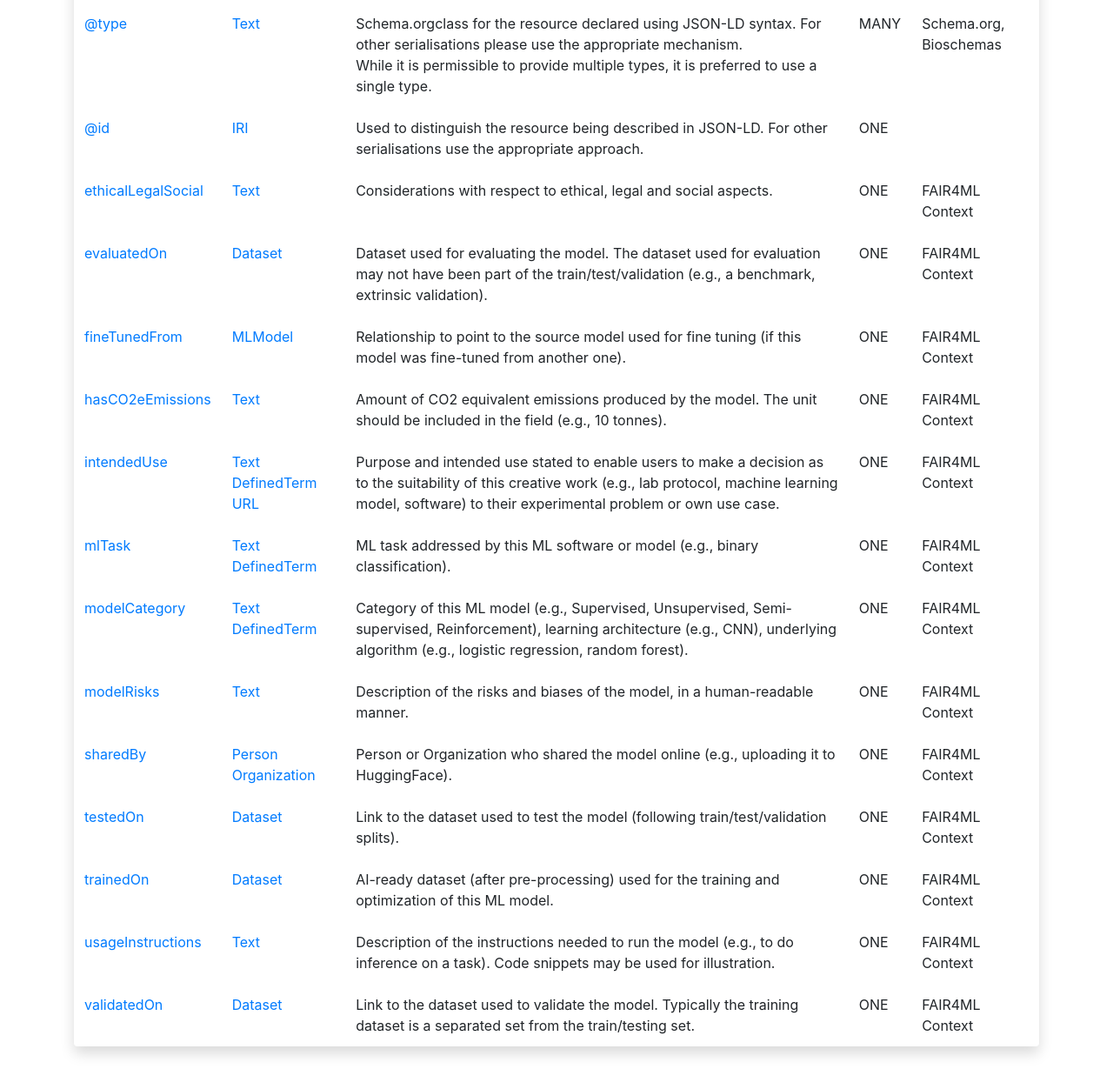
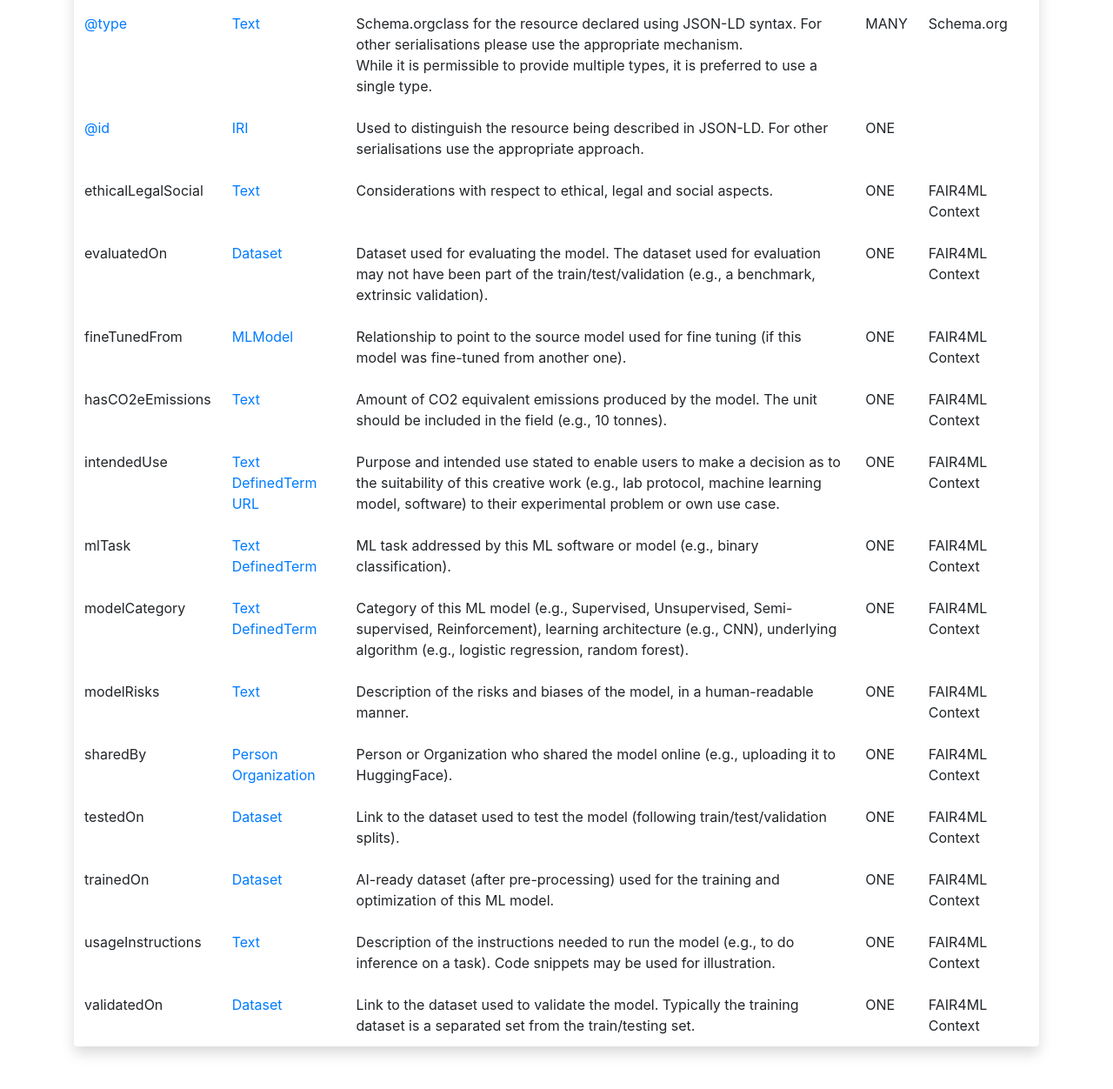
Before and after one commit to RDA-FAIR4ML/FAIR4ML-schema, a plain HTML site: page index.html in a window 1280 px wide. Shown: the part 1166-2418 px from the top of the page at 87% size. Drawn offline with nearby package versions, Linux system fonts and the light colour scheme; some packages are replaced by stand-ins of ours; a script that the page names is missing.

Commit message:
cleanup in html

```diff
--- a/index.html
+++ b/index.html
@@ -118,7 +118,7 @@
             syntax. For other serialisations please use the appropriate mechanism.<br />While it is
             permissible to provide multiple types, it is preferred to use a single type.</td>
         <td>MANY</td>
-        <td class="control-vocabulary-column">Schema.org, Bioschemas</td>
+        <td class="control-vocabulary-column">Schema.org</td>
     </tr>
     <tr>
         <td class="property-column"><a href="https://www.w3.org/TR/json-ld/#node-identifiers" target="_blank"
@@ -131,7 +131,7 @@
         <td class="control-vocabulary-column"></td>
     </tr>
     <tr>
-        <td class="property-column"><a href="https://w3id.org/fair4ml/ethicalLegalSocial" target="_blank" class="external" rel="noopener">ethicalLegalSocial</a></td>
+        <td class="property-column">ethicalLegalSocial</td>
         <td><a href="https://schema.org/Text" target="_blank" class="external" rel="noopener">Text</a></td>
         <td class="description-column">Considerations with respect to ethical, legal and social aspects.</td>
         <td>ONE</td>
@@ -140,28 +140,28 @@
 
 
     <tr>
-        <td class="property-column"><a href="https://w3id.org/fair4ml/evaluatedOn" target="_blank" class="external" rel="noopener">evaluatedOn</a></td>
+        <td class="property-column">evaluatedOn</td>
         <td><a href="https://schema.org/Dataset" target="_blank" class="external" rel="noopener">Dataset</a></td>
         <td class="description-column">Dataset used for evaluating the model. The dataset used for evaluation may not have been part of the train/test/validation (e.g., a benchmark, extrinsic validation).</td>
         <td>ONE</td>
         <td class="control-vocabulary-column">FAIR4ML Context</td>
     </tr>
     <tr>
-        <td class="property-column"><a href="https://w3id.org/fair4ml/fineTunedFrom" target="_blank" class="external" rel="noopener">fineTunedFrom</a></td>
+        <td class="property-column">fineTunedFrom</td>
         <td><a href="https://w3id.org/fair4ml/MLModel" target="_blank" class="external" rel="noopener">MLModel</a></td>
         <td class="description-column">Relationship to point to the source model used for fine tuning (if this model was fine-tuned from another one).</td>
         <td>ONE</td>
         <td class="control-vocabulary-column">FAIR4ML Context</td>
     </tr>
     <tr>
-        <td class="property-column"><a href="https://w3id.org/fair4ml/hasCO2eEmissions" target="_blank" class="external" rel="noopener">hasCO2eEmissions</a></td>
+        <td class="property-column">hasCO2eEmissions</td>
         <td><a href="https://schema.org/Text" target="_blank" class="external" rel="noopener">Text</a></td>
         <td class="description-column">Amount of CO2 equivalent emissions produced by the model. The unit should be included in the field (e.g., 10 tonnes).</td>
         <td>ONE</td>
         <td class="control-vocabulary-column">FAIR4ML Context</td>
     </tr>
     <tr>
-        <td class="property-column"><a href="https://w3id.org/fair4ml/intendedUse" target="_blank" class="external" rel="noopener">intendedUse</a></td>
+        <td class="property-column">intendedUse</td>
         <td><a href="https://schema.org/Text" target="_blank" class="external" rel="noopener">Text</a>
             <a href="https://schema.org/DefinedTerm" target="_blank" class="external" rel="noopener">DefinedTerm</a>
             <a href="https://schema.org/URL" target="_blank" class="external" rel="noopener">URL</a></td>
@@ -170,7 +170,7 @@
         <td class="control-vocabulary-column">FAIR4ML Context</td>
     </tr>
     <tr>
-        <td class="property-column"><a href="https://w3id.org/fair4ml/mlTask" target="_blank" class="external" rel="noopener">mlTask</a></td>
+        <td class="property-column">mlTask</td>
         <td><a href="https://schema.org/Text" target="_blank" class="external" rel="noopener">Text</a>
             <a href="https://schema.org/DefinedTerm" target="_blank" class="external" rel="noopener">DefinedTerm</a></td>
         <td class="description-column">ML task addressed by this ML software or model (e.g., binary classification).</td>
@@ -178,7 +178,7 @@
         <td class="control-vocabulary-column">FAIR4ML Context</td>
     </tr>
     <tr>
-        <td class="property-column"><a href="https://w3id.org/fair4ml/modelCategory" target="_blank" class="external" rel="noopener">modelCategory</a></td>
+        <td class="property-column">modelCategory</td>
         <td><a href="https://schema.org/Text" target="_blank" class="external" rel="noopener">Text</a>
             <a href="https://schema.org/DefinedTerm" target="_blank" class="external" rel="noopener">DefinedTerm</a></td>
         <td class="description-column">Category of this ML model (e.g., Supervised, Unsupervised, Semi-supervised, Reinforcement), learning architecture (e.g., CNN), underlying algorithm (e.g., logistic regression, random forest).</td>
@@ -186,14 +186,14 @@
         <td class="control-vocabulary-column">FAIR4ML Context</td>
     </tr>
     <tr>
-        <td class="property-column"><a href="https://w3id.org/fair4ml/modelRisks" target="_blank" class="external" rel="noopener">modelRisks</a></td>
+        <td class="property-column">modelRisks</td>
         <td><a href="https://schema.org/Text" target="_blank" class="external" rel="noopener">Text</a></td>
         <td class="description-column">Description of the risks and biases of the model, in a human-readable manner.</td>
         <td>ONE</td>
         <td class="control-vocabulary-column">FAIR4ML Context</td>
     </tr>
     <tr>
-        <td class="property-column"><a href="https://w3id.org/fair4ml/sharedBy" target="_blank" class="external" rel="noopener">sharedBy</a></td>
+        <td class="property-column">sharedBy</td>
         <td><a href="https://schema.org/Person" target="_blank" class="external" rel="noopener">Person</a>
             <a href="https://schema.org/Organization" target="_blank" class="external" rel="noopener">Organization</a></td>
         <td class="description-column">Person or Organization who shared the model online (e.g., uploading it to HuggingFace).</td>
@@ -201,28 +201,28 @@
         <td class="control-vocabulary-column">FAIR4ML Context</td>
     </tr>
     <tr>
-        <td class="property-column"><a href="https://w3id.org/fair4ml/testedOn" target="_blank" class="external" rel="noopener">testedOn</a></td>
+        <td class="property-column">testedOn</td>
         <td><a href="https://schema.org/Dataset" target="_blank" class="external" rel="noopener">Dataset</a></td>
         <td class="description-column">Link to the dataset used to test the model (following train/test/validation splits).</td>
         <td>ONE</td>
         <td class="control-vocabulary-column">FAIR4ML Context</td>
     </tr>
     <tr>
-        <td class="property-column"><a href="https://w3id.org/fair4ml/trainedOn" target="_blank" class="external" rel="noopener">trainedOn</a></td>
+        <td class="property-column">trainedOn</td>
         <td><a href="https://schema.org/Dataset" target="_blank" class="external" rel="noopener">Dataset</a></td>
         <td class="description-column">AI-ready dataset (after pre-processing) used for the training and optimization of this ML model.</td>
         <td>ONE</td>
         <td class="control-vocabulary-column">FAIR4ML Context</td>
     </tr>
     <tr>
-        <td class="property-column"><a href="https://w3id.org/fair4ml/usageInstructions" target="_blank" class="external" rel="noopener">usageInstructions</a></td>
+        <td class="property-column">usageInstructions</td>
         <td><a href="https://schema.org/Text" target="_blank" class="external" rel="noopener">Text</a></td>
         <td class="description-column">Description of the instructions needed to run the model (e.g., to do inference on a task). Code snippets may be used for illustration.</td>
         <td>ONE</td>
         <td class="control-vocabulary-column">FAIR4ML Context</td>
     </tr>
     <tr>
-        <td class="property-column"><a href="https://w3id.org/fair4ml/validatedOn" target="_blank" class="external" rel="noopener">validatedOn</a></td>
+        <td class="property-column">validatedOn</td>
         <td><a href="https://schema.org/Dataset" target="_blank" class="external" rel="noopener">Dataset</a></td>
         <td class="description-column">Link to the dataset used to validate the model. Typically the training dataset is a separated set from the train/testing set.</td>
         <td>ONE</td>
```
